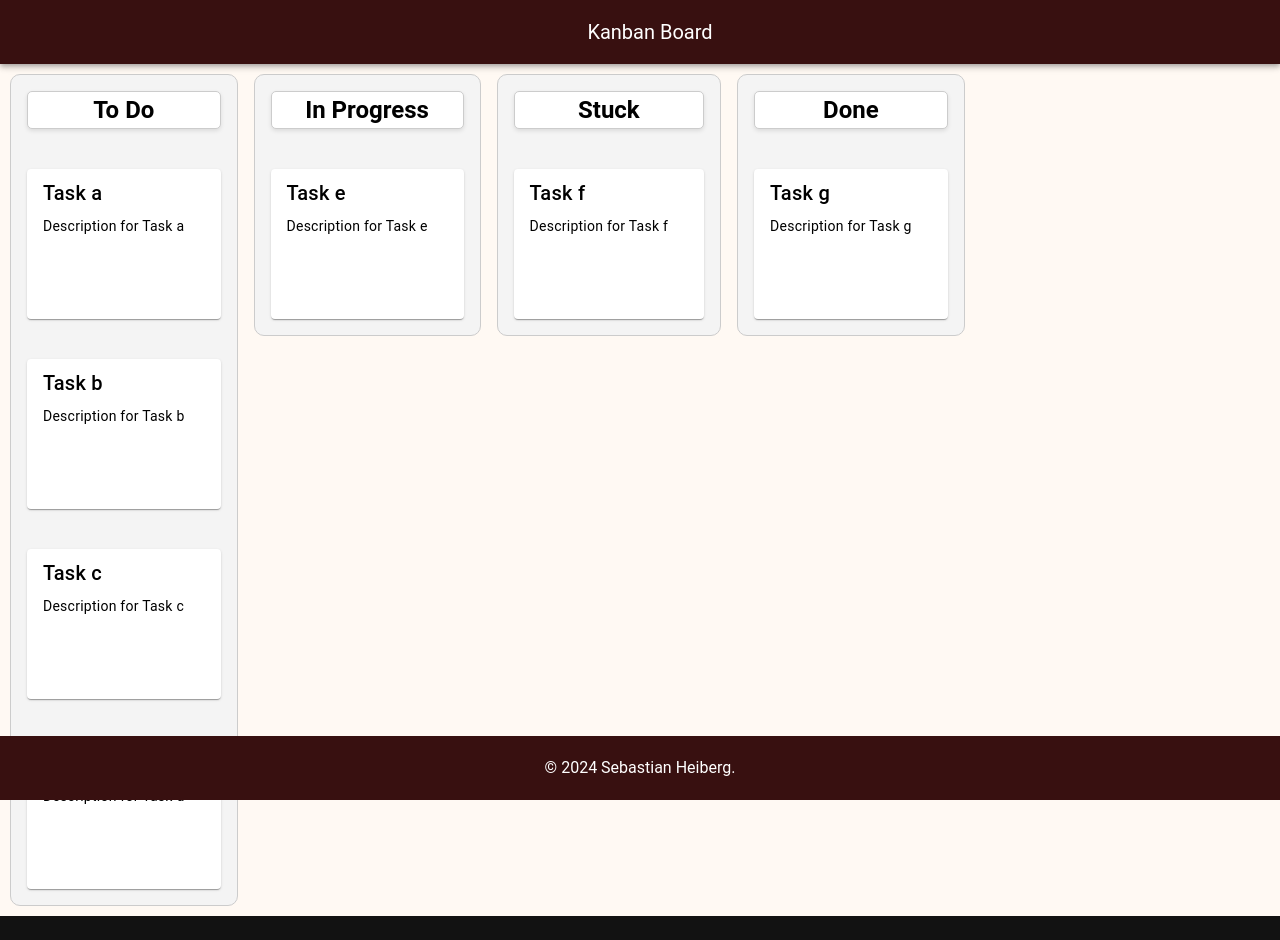
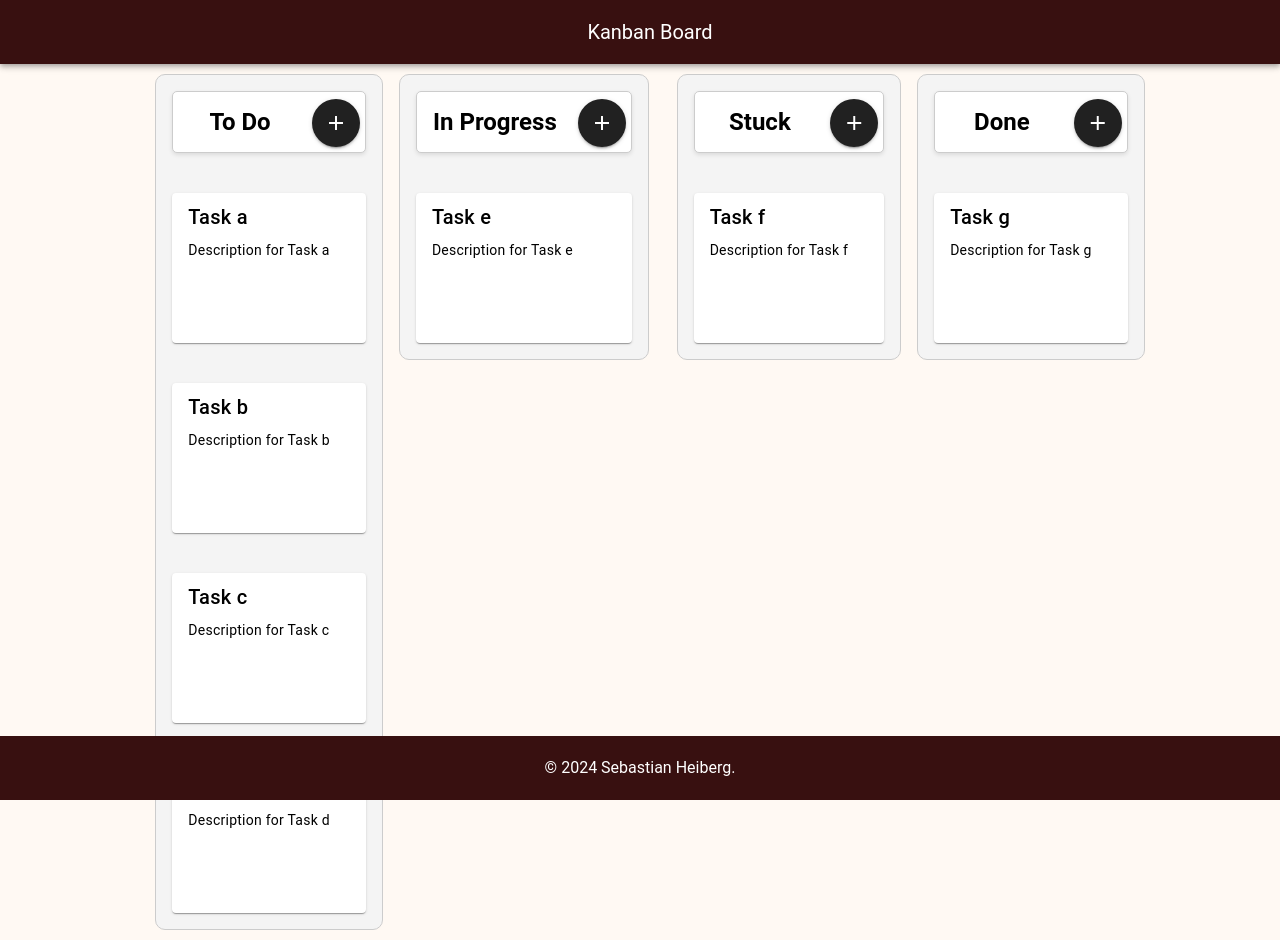
Before and after one commit to SebastianHeiberg/kanban, a Vue app: page / in a window 1280 px wide. Before the commit the page ends 916 px from the top, so only its background shows below. Built offline with nearby package versions, Linux system fonts and the light colour scheme.

Commit message:
Working on refactoring the move between columns

```diff
--- a/src/components/KanbanBord.vue
+++ b/src/components/KanbanBord.vue
@@ -4,7 +4,6 @@
         <v-app-bar app color="#381010">
           <v-toolbar-title class="text-center">Kanban Board</v-toolbar-title>
         </v-app-bar>
-
         <v-main class="kanban-main">
           <v-row class="kanban-board" no-gutters>
             <v-col
@@ -17,12 +16,12 @@
                 :cards="column.cards"
                 :columnIndex="index"
                 :totalColumns="columns.length"
-                @moveCard="moveCard"
+                @moveCardWithinColumn="moveCardWithinColumn"
+                @moveCardBetweenColumns="moveCardBetweenColumns"
               />
             </v-col>
           </v-row>
         </v-main>
-
         <v-footer app color="#381010" dark>
           <v-col class="text-center">
             <span>&copy; 2024 Sebastian Heiberg.</span>
@@ -37,20 +36,24 @@
 import KanbanColumn from './KanbanColumn.vue';
 import { columns as initialColumns, Column } from '../data/data';
 
+// Dummy data from the data.ts file
 const columns = ref<Column[]>(initialColumns);
 
-  const moveCard = (cardId: number, fromColumnIndex: number, toColumnIndex: number, fromCardIndex: number, toCardIndex: number) => {
+/*This method does nothing, if index is the same.
+Else it takes the card out of the array and puts it back in the new index. */
+const moveCardWithinColumn = (fromColumnIndex: number, fromCardIndex: number, toCardIndex: number) => {
 
-    console.log(fromColumnIndex, toColumnIndex, fromCardIndex, toCardIndex);
-    if (fromColumnIndex === toColumnIndex) {
-      // Moving within the same column
-      if (fromCardIndex === toCardIndex) return;
-      console.log(fromColumnIndex, toColumnIndex, fromCardIndex, toCardIndex);
+  if (fromCardIndex === toCardIndex) {
+    return;
+  }
   const column = columns.value[fromColumnIndex];
   const [movedCard] = column.cards.splice(fromCardIndex, 1);
   column.cards.splice(toCardIndex, 0, movedCard);
-    } else {
-      // Moving to a different column
+};
+
+/*
+*/
+const moveCardBetweenColumns = (cardId: number, fromColumnIndex: number, toColumnIndex: number, toCardIndex: number) => {
   const fromColumn = columns.value[fromColumnIndex];
   const toColumn = columns.value[toColumnIndex];
 
@@ -59,8 +62,8 @@
     const [movedCard] = fromColumn.cards.splice(cardIndex, 1);
     toColumn.cards.splice(toCardIndex, 0, movedCard);
   }
-    }
 };
+
 </script>
 
   <style scoped lang="scss">
@@ -78,8 +81,8 @@
     display: flex;
     flex-direction: column;
     padding: 0;
-    overflow: scroll; /* Ensure no overflow */
-    padding-top: 64px; /* Add padding to account for v-app-bar height */
+    overflow: scroll;
+    padding-top: 64px;
   }
 
   .kanban-board {
@@ -90,6 +93,7 @@
     width: 100%;
     height: 100%;
     overflow-x: auto;
-    overflow-y: hidden;
+    overflow-y: auto;
+    justify-content: center;
   }
   </style>
--- a/src/components/KanbanCard.vue
+++ b/src/components/KanbanCard.vue
@@ -1,5 +1,5 @@
 <template>
-    <v-card class="kanban-card">
+    <v-card class="kanban-card" :data-id="card.id">
       <v-card-title>{{ card.title }}</v-card-title>
       <v-card-text>{{ card.taskDescription }}</v-card-text>
     </v-card>
--- a/src/components/KanbanColumn.vue
+++ b/src/components/KanbanColumn.vue
@@ -1,19 +1,31 @@
 <template>
-  <v-container class="kanban-column" :data-column-index="columnIndex" fluid>
-    <v-row>
+  <v-container
+    class="kanban-column"
+    :data-column-index="columnIndex"
+    fluid
+    @dragover="onDragOver"
+    @drop="onDropColumn(columnIndex)"
+  >
+    <v-row class="column-title">
       <v-col>
-        <h2 class="column-title text-center">{{ title }}</h2>
+        <h2 class="text-center">{{ title }}</h2>
+      </v-col>
+      <v-col class="column-title-icon" cols="auto">
+        <v-btn small icon>
+          <v-icon>mdi-plus</v-icon>
+        </v-btn>
       </v-col>
     </v-row>
     <v-row class="cards-container">
       <v-col
-        v-for="card in cards"
+        v-for="(card, cardIndex) in cards"
         :key="card.id"
         class="kanban-card"
         :data-id="card.id"
         draggable="true"
-        @dragstart="onDragStart($event, card.id)"
-        @dragend="onDragEnd"
+        @dragstart="onDragStart(columnIndex, card.id)"
+        @dragover="onDragOver"
+        @drop="onDropCard($event, columnIndex, cardIndex)"
       >
         <KanbanCard :card="card" />
       </v-col>
@@ -21,13 +33,15 @@
   </v-container>
 </template>
 
+
 <script lang="ts">
-import { defineComponent, toRefs } from 'vue';
+import { defineComponent, toRefs, ref } from 'vue';
 import KanbanCard from '@/components/KanbanCard.vue';
 
 interface Card {
   id: number;
   title: string;
+  taskDescription: string;
 }
 
 export default defineComponent({
@@ -49,51 +63,76 @@ export default defineComponent({
       required: true
     }
   },
-  emits: ['moveCard'],
+  emits: ['moveCardWithinColumn', 'moveCardBetweenColumns'],
   setup(props, { emit }) {
     const { cards, columnIndex } = toRefs(props);
+    const draggedCardId = ref<number | null>(null); // Initialize as null
+    const fromColumnIndex = ref<number | null>(null); // Initialize as null
 
-    let draggedCardId: number | null = null;
 
-    const onDragStart = (event: DragEvent, cardId: number) => {
-      draggedCardId = cardId;
-      event.dataTransfer?.setData('text/plain', cardId.toString());
+    const onDragStart = (columnIndex: number,cardId: number) => {
+        draggedCardId.value = cardId;
+        fromColumnIndex.value = columnIndex;
+        console.log("fromColumnIndex ondragstart: ", fromColumnIndex.value);
+        console.log("columnindex in ondragstart: ", columnIndex);
+     };
+
+    const onDragOver = (event: DragEvent) => {
+        event.preventDefault();
+        event.stopPropagation();
+        console.log(fromColumnIndex.value);
+        console.log(DragEvent)
     };
 
-    const onDragEnd = (event: DragEvent) => {
-      const toElement = document.elementFromPoint(event.clientX, event.clientY);
-      const toColumnElement = toElement?.closest('.kanban-column');
+    const onDropCard = (event: DragEvent, toColumnIndex: number, toCardIndex: number | null = null) => {
 
-      if (!toColumnElement || toElement === null) {
-        return;
+        event.preventDefault(); // Prevent default behavior
+        event.stopPropagation(); // Stop the event from bubbling up, and not triggering the onDropColumn event
+
+        const fromColumnIndex = columnIndex.value;
+        const cardId = draggedCardId.value;
+        console.log("cardId: ", cardId);
+
+        // If dropping within the same column
+        if (fromColumnIndex === toColumnIndex) {
+          const fromCardIndex = cards.value.findIndex((card) => card.id === cardId);
+          if (toCardIndex !== null && fromCardIndex !== toCardIndex) {
+            emit('moveCardWithinColumn', fromColumnIndex, fromCardIndex, toCardIndex);
+          }
+        } else if (fromColumnIndex !== toColumnIndex){
+          console.log("testing");
+        }
+
+    };
+
+    const onDropColumn = (toColumnIndex: number) => {
+
+      console.log(fromColumnIndex.value);
+
+      try {
+        const cardId = draggedCardId.value;
+
+        if (cardId === null || fromColIndex === null) return;
+
+        if (fromColumnIndex.value !== toColumnIndex) {
+          emit('moveCardBetweenColumns', cardId, fromColIndex, toColumnIndex, cards.value.length);
+        }
+      } catch (error) {
+        console.error("Error in onDropColumn:", error);
       }
-
-      const toColumnIndex = parseInt(toColumnElement?.getAttribute('data-column-index') || '', 10);
-      const fromColumnIndex = columnIndex.value;
-
-      if (fromColumnIndex !== toColumnIndex) {
-        emit('moveCard', draggedCardId, fromColumnIndex, toColumnIndex);
-      } else {
-        const fromCardIndex = cards.value.findIndex(card => card.id === draggedCardId);
-        const toCard = toElement?.closest('.kanban-card');
-        const toCardIndex = cards.value.findIndex(card => card.id === parseInt(toCard?.getAttribute('data-id') || '', 10));
-
-        if (fromCardIndex !== -1 && toCardIndex !== -1) {
-          emit('moveCard', draggedCardId, fromColumnIndex, fromColumnIndex, fromCardIndex, toCardIndex);
-        }
-      }
-
-      draggedCardId = null; // Reset dragged card ID
     };
 
     return {
       cards,
       onDragStart,
-      onDragEnd
+      onDragOver,
+      onDropCard,
+      onDropColumn
     };
   }
 });
 </script>
+
 
 <style scoped>
 .kanban-column {
@@ -103,9 +142,9 @@ export default defineComponent({
   flex-direction: column;
   border: 1px solid #ccc;
   border-radius: 10px;
-  min-width: 200px;
+  min-width: 150px;
   margin: 10px;
-
+  max-width: 250px;
 }
 
 .column-title {
@@ -132,4 +171,12 @@ export default defineComponent({
 .kanban-card:active {
   cursor: grabbing;
 }
+
+.column-title-icon {
+  margin: 0;
+  display: flex;
+  align-items: self-end;
+  padding: 5px;
+}
+
 </style>
--- a/src/data/data.ts
+++ b/src/data/data.ts
@@ -22,19 +22,19 @@ export interface Card {
     {
       title: 'In Progress',
       cards: [
-        { id: 3, title: 'Task e', taskDescription: 'Description for Task e' }
+        { id: 5, title: 'Task e', taskDescription: 'Description for Task e' }
       ]
     },
     {
       title: 'Stuck',
       cards: [
-        { id: 4, title: 'Task f', taskDescription: 'Description for Task f' }
+        { id: 6, title: 'Task f', taskDescription: 'Description for Task f' }
       ]
     },
     {
       title: 'Done',
       cards: [
-        { id: 4, title: 'Task g', taskDescription: 'Description for Task g' }
+        { id: 7, title: 'Task g', taskDescription: 'Description for Task g' }
       ]
     },
   ];
```
Lines whose indentation alone changed are shown as unchanged.
